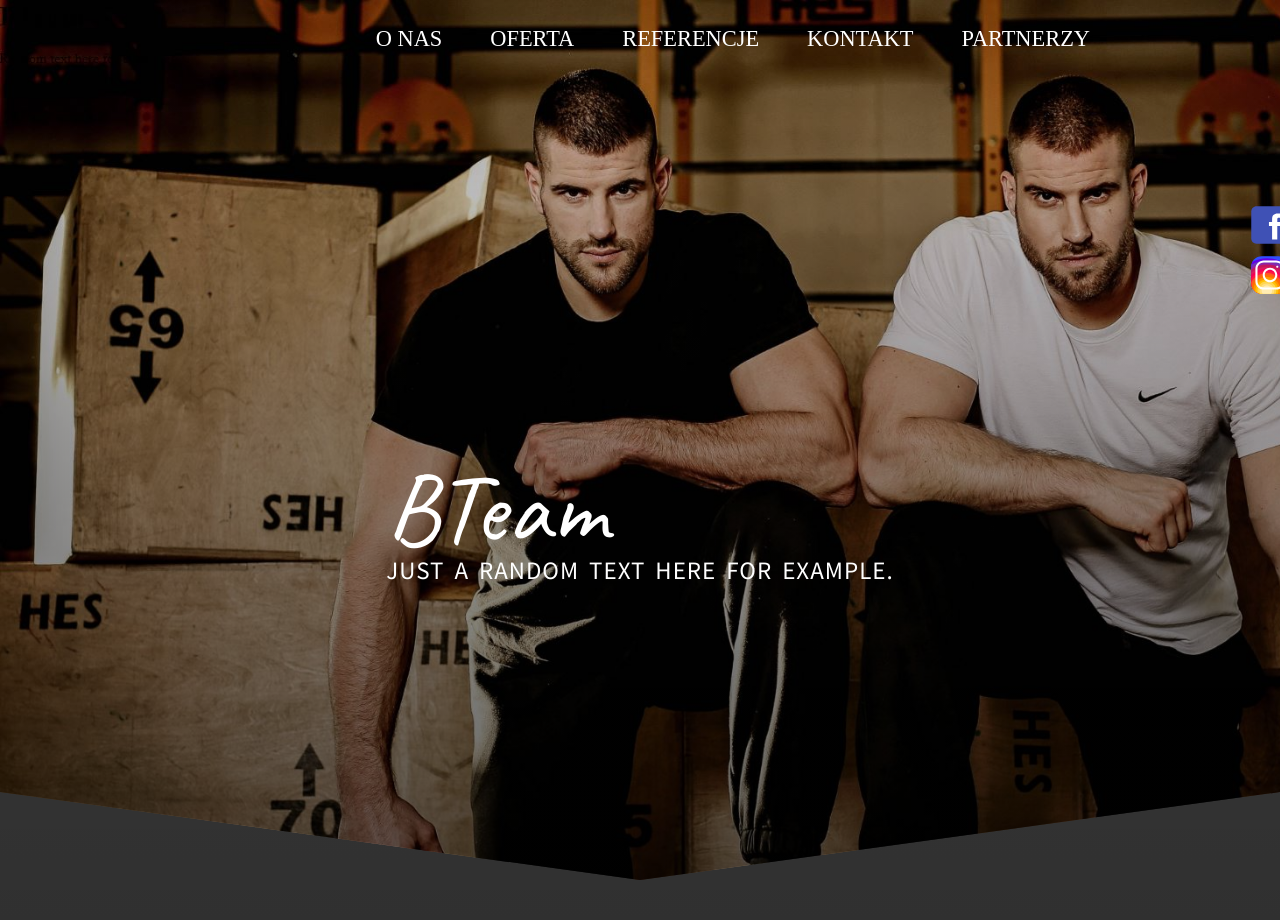
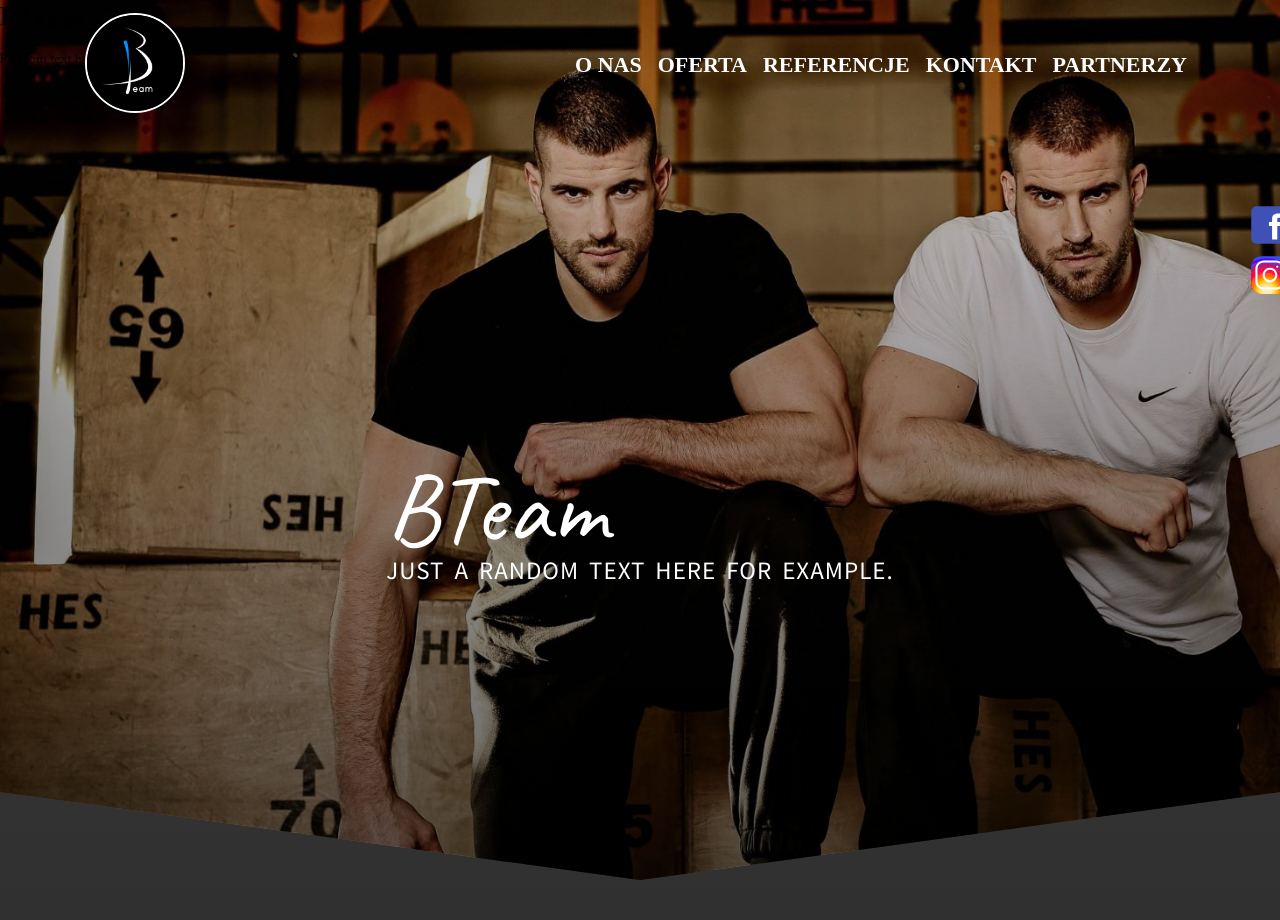
Before and after one commit to webyou-pl/BTeam_rev2, a PHP site: page / in a window 1280 px wide. Shown: the top 920 px of the page. Run offline with PHP 8.4, Linux system fonts and the light colour scheme; some libraries are stand-ins or nearby versions.

Commit message:
poprawki nav bara

```diff
--- a/scss/layout/navbar.scss
+++ b/scss/layout/navbar.scss
@@ -1,98 +1,22 @@
-
-#menu_nav{
-
-    background-color: rgba(211, 30, 30, 0);
-    position: absolute;
-    top: 0;
+#navbar{
+    position: fixed; // this need to go to JS now is just for testing
+    z-index: 3;
     width: 100%;
-    z-index: 90;
-    padding-top: 20px;
-    padding-bottom: 20px;
-    @include transition(.9s);
-
-
-    &.scroll-nav{
-        background: rgba(221, 20, 20, 0.856);
-        padding-top: 6px;
-        padding-bottom: 5px;
-        @include box-shadow();
-        ul{
-            li{
-                font-size: 1.1rem;
-                &.logo-menu{
-                    img{
-                        transform: scale(.8);
-                    }
-                }
-            }
-        }
-    }
-
-    .ul{
-        display: flex;
-        margin-right: 150px;
+    padding:8px 16px 0px 16px;
 
 
 
-
-        .li{
-            display: inline-block;
-            margin: 0 1rem;
-            font-size: 1.4rem;
+    img{
+        border-radius: 50%;
+        border: 2px solid white;
+    }
+    li{
+        a{
+            font-size: 22px;
+            color:white;
             text-transform: uppercase;
-            color:$maintext;
-            &::after{
-                content: '';
-                position: relative;
-                bottom: -5px;
-                display: block;
-                height: 5px;
-                width: 0%;
-                margin: auto;
-
-                background-image: linear-gradient(to right, transparent, $primary, $primary, transparent);
-                @include transition(.2s);
-
-
-                }
-
-            &:hover{
-                &::after{
-                    width: 100%;
-                            @media (min-width: 0px)and (max-width: 991.98px) {
-                                width: 0%;
-                                background-image: none;
-                            }
-                }
-            }
+            font-weight: 600;
         }
 
-
     }
-
-            img {
-                position: absolute;
-                margin: 0 2rem;
-                width: auto;
-                @include transition(.2s);
-
-                display: none;
-
-
-                img {
-                    max-height: 50px;
-                    transform: scale(1);
-                    @include transition(.2s);
-
-                }
-
-                &::after {
-                    display: none;
-                }
-
-                &:hover {
-                    transform: scale(1.1);
-                }
-
-            }
 }
--- a/scss/utils/variables.scss
+++ b/scss/utils/variables.scss
@@ -1,6 +1,6 @@
 //COLORS
-$primary: rgb(39, 62, 167);
-$secondary: rgb(35, 80, 228);
+$primary: rgb(35, 80, 228);
+$secondary: rgb(39, 62, 167);
 $maintext:#fff;
 
 $backgroundprimary: rgb(26, 26, 26);
--- a/structure/template.php
+++ b/structure/template.php
@@ -38,20 +38,33 @@ $template_end_body = '
 
 $nav_menu = '
 
-<nav class="navbar navbar-expand-lg navbar-dark" id="menu_nav">
+<nav class="navbar navbar-expand-lg navbar-dark static-top" id="navbar">
+  <div class="container">
+    <a class="navbar-brand" href="#">
+          <img src="images/galleries/logo/bteam.jpg" style="height:100px; width:100px;" alt="">
+        </a>
+    <button class="navbar-toggler bg-dark" type="button" data-toggle="collapse" data-target="#navbarResponsive" aria-controls="navbarResponsive" aria-expanded="false" aria-label="Toggle navigation">
+          <span class="navbar-toggler-icon"></span>
+        </button>
+    <div class="collapse navbar-collapse" id="navbarResponsive">
+      <ul class="navbar-nav ml-auto">
 
-
-  <button class="navbar-toggler" type="button" data-toggle="collapse" data-target="#navbarNavAltMarkup" aria-controls="navbarNavAltMarkup" aria-expanded="false" aria-label="Toggle navigation">
-    <span class="navbar-toggler-icon"></span>
-  </button>
-  <div class="collapse navbar-collapse justify-content-end" id="navbarNavAltMarkup">
-    <div class="navbar-nav ul">
-      <a class="nav-item nav-link li" href="#">O Nas</a>
-      <a class="nav-item nav-link li" href="#">Oferta</a>
-      <a class="nav-item nav-link li" href="#">Referencje</a>
-      <a class="nav-item nav-link li" href="#">Kontakt</a>
-      <a class="nav-item nav-link li" href="#">Partnerzy</a>
-
+        <li class="nav-item">
+          <a class="nav-link" href="#">O Nas</a>
+        </li>
+        <li class="nav-item">
+          <a class="nav-link" href="#">Oferta</a>
+        </li>
+        <li class="nav-item">
+          <a class="nav-link" href="#">Referencje</a>
+        </li>
+                <li class="nav-item">
+          <a class="nav-link" href="#">Kontakt</a>
+        </li>
+                <li class="nav-item">
+          <a class="nav-link" href="#">Partnerzy</a>
+        </li>
+      </ul>
     </div>
   </div>
 </nav>
```
Also changed, not shown: build/main.css.
